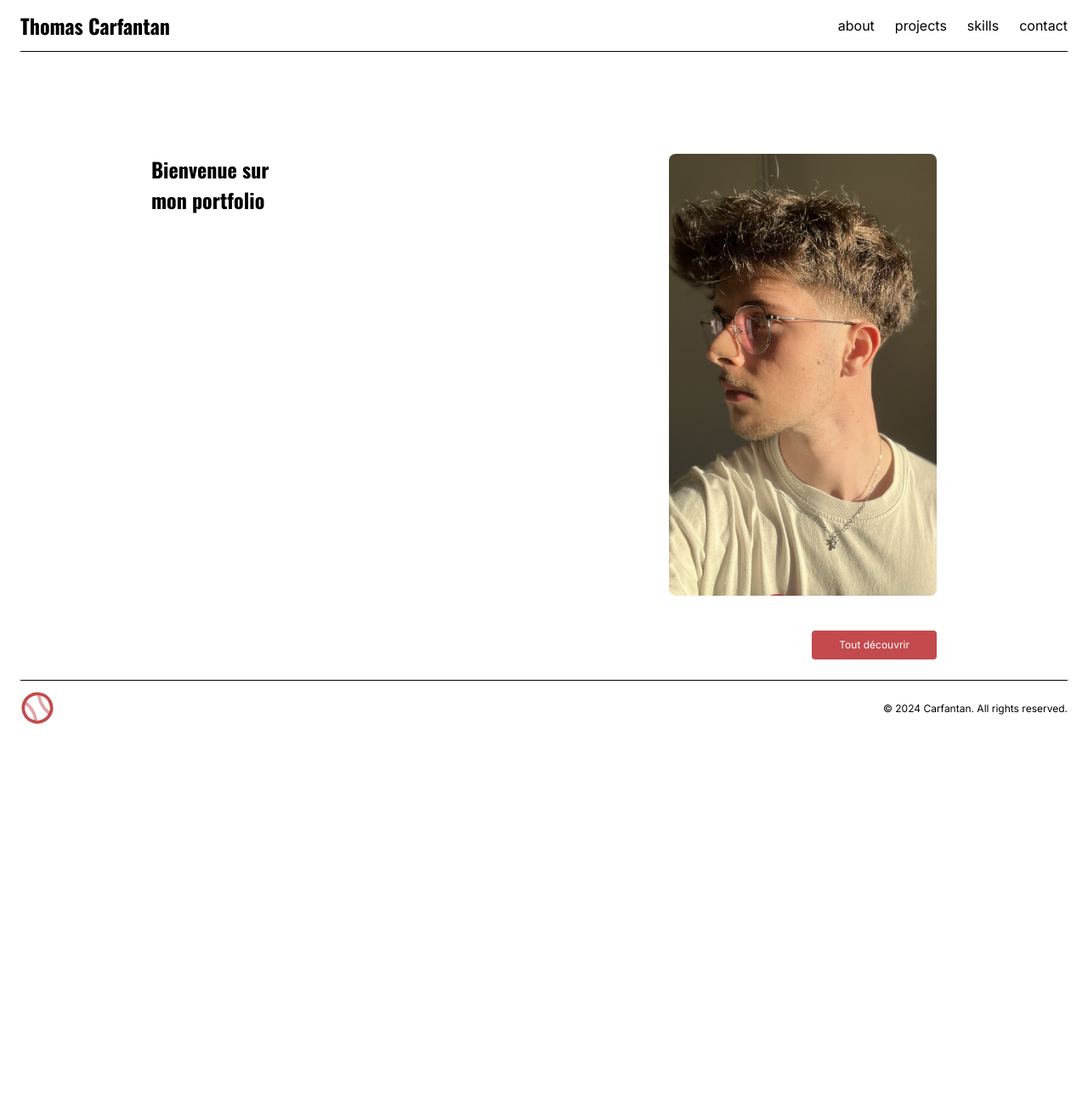
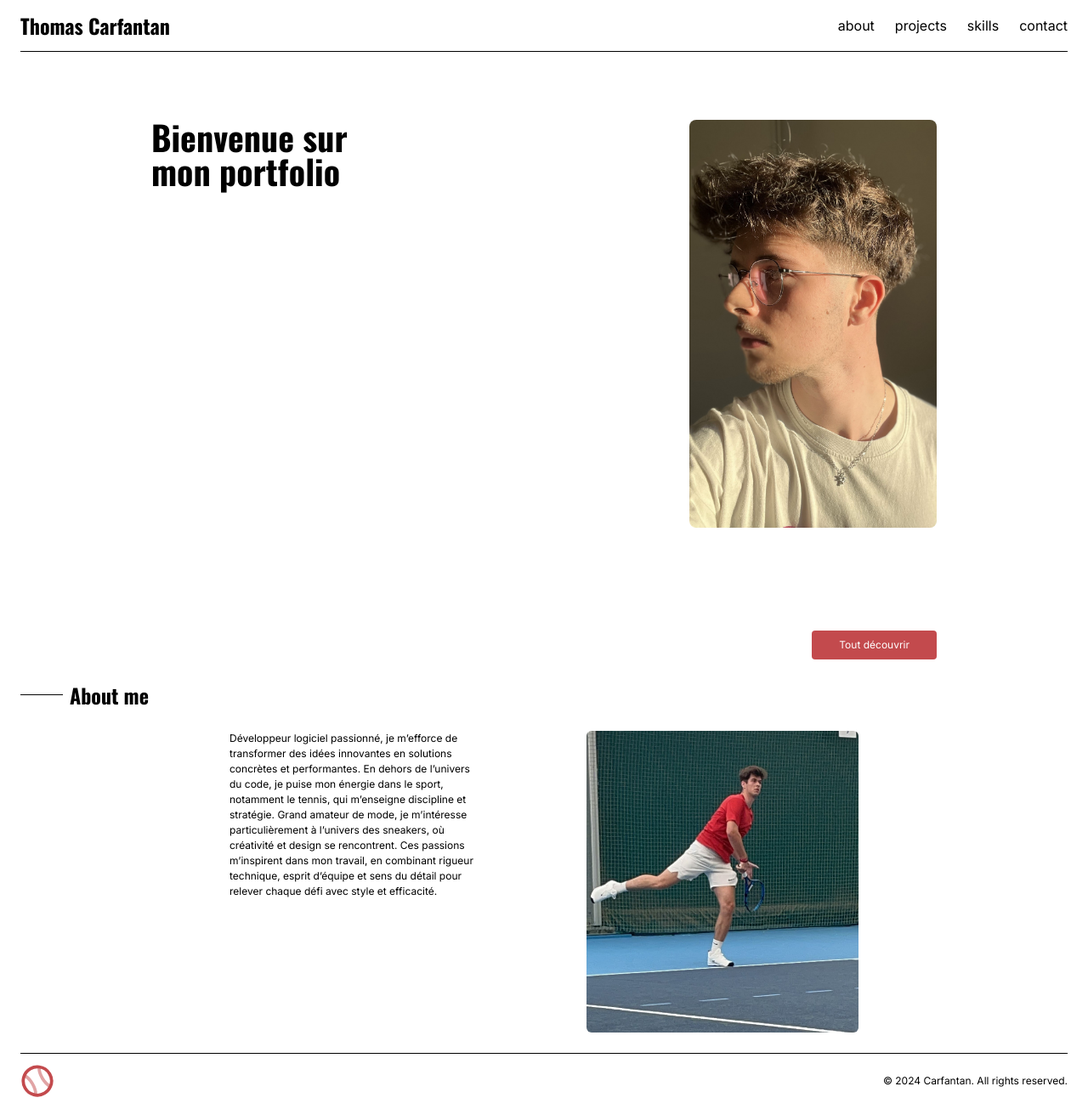
Before and after one commit to SkOor17/portfolio, a React (Vite) app: page / in a window 1280 px wide. Shown: the whole page at 85% size. Before the commit the page ends 866 px from the top, so only its background shows below. Built offline with nearby package versions, Linux system fonts and the light colour scheme.

Commit message:
about me section

```diff
--- /dev/null
+++ b/src/components/AboutMeSection.tsx
@@ -0,0 +1,22 @@
+import TitleSection from "./TitleSection";
+
+export default function AboutMeSection() {
+  return (
+    <div id="about">
+        <TitleSection>About me</TitleSection>
+        <div className="flex w-full justify-center">
+            <div className="flex flex-col py-6 gap-6 w-fit md:flex-row md:justify-center md:gap-[15vh]">
+                <p className="max-w-[300px]">
+                    Développeur logiciel passionné, je m’efforce de transformer des idées innovantes en solutions concrètes et performantes.
+                    En dehors de l’univers du code, je puise mon énergie dans le sport, notamment le tennis, qui m’enseigne discipline et stratégie.
+                    Grand amateur de mode, je m’intéresse particulièrement à l’univers des sneakers, où créativité et design se rencontrent.
+                    Ces passions m’inspirent dans mon travail, en combinant rigueur technique, esprit d’équipe et sens du détail pour relever chaque défi avec style et efficacité.
+                </p>
+                <div className="w-full flex justify-center md:w-fit">
+                    <img className="h-full md:max-h-[calc(65vh)] max-w-[calc(40vh)] rounded-md" src="/assets/Tennis.JPG" alt="" />
+                </div>
+            </div>
+        </div>
+    </div>
+  )
+}
--- a/src/components/HeroSection.tsx
+++ b/src/components/HeroSection.tsx
@@ -2,14 +2,14 @@ import PrimaryBtn from "./PrimaryBtn";
 
 export default function HeroSection() {
   return (
-    <div className="w-full min-h-[calc(100vh-61px)] flex flex-col items-center justify-between">
-      <div className="flex flex-col gap-6 items-center h-full w-full justify-between py-6 md:flex-row md:w-3/4 md:pt-[15vh] md:items-start">
-        <div>
-          <p className="title">Bienvenue sur</p>
-          <p className="title">mon portfolio</p>
+    <div id="hero" className="w-full min-h-[calc(100vh-61px)] flex flex-col items-center justify-between">
+      <div className="flex flex-col gap-6 items-center h-full w-full justify-between py-6 md:flex-row md:w-3/4 md:pt-[10vh] md:items-start">
+        <div className="md:text-6xl">
+          <p className="title md:text-custom-l lg:text-custom-xl">Bienvenue sur</p>
+          <p className="title md:text-custom-l lg:text-custom-xl">mon portfolio</p>
         </div>
         <div className="w-3/4 flex justify-center md:w-fit">
-          <img className="h-full md:max-h-[calc(65vh)] max-w-[calc(40vh)] rounded-lg" src="/assets/heroImg.jpg" alt="" />
+          <img className="h-full md:max-h-[calc(60vh)] max-w-[calc(40vh)] rounded-lg" src="/assets/heroImg.jpg" alt="" />
         </div>
       </div>
       <div className="max-w-[calc(40vh)] w-full md:max-w-none md:w-3/4 pb-6 flex justify-end">
--- a/src/components/NavLinks.tsx
+++ b/src/components/NavLinks.tsx
@@ -1,12 +1,10 @@
-import { Link } from "react-router-dom";
-
 export default function NavLinks({className} : {className?:string}) {
   return (
     <nav className={className + " bg-white flex justify-center gap-6 text-base "}>
-        <Link to="/#about">about</Link>
-        <Link to="/#projects">projects</Link>
-        <Link to="/#skills">skills</Link>
-        <Link to="/#contact">contact</Link>
+        <a href="#about">about</a>
+        <a href="#projects">projects</a>
+        <a href="#skills">skills</a>
+        <a href="#contact">contact</a>
     </nav>
   )
 }
--- /dev/null
+++ b/src/components/TitleSection.tsx
@@ -0,0 +1,24 @@
+export default function TitleSection({children} : {children:string}) {
+  return (
+    <div className="flex gap-2 items-center">
+        <svg
+            width="50"
+            height="2"
+            viewBox="0 0 50 2"
+            fill="none"
+            xmlns="http://www.w3.org/2000/svg"
+        >
+            <line
+                y1="0.55896"
+                x2="50"
+                y2="0.55896"
+                stroke="black"
+            />
+        </svg>
+
+        <div className="title">
+            {children}
+        </div>
+    </div>
+  )
+}
--- a/src/pages/Home.tsx
+++ b/src/pages/Home.tsx
@@ -1,9 +1,11 @@
+import AboutMeSection from "../components/AboutMeSection";
 import HeroSection from "../components/HeroSection";
 
 export default function Home() {
   return (
     <div className="w-full">
         <HeroSection/>
+        <AboutMeSection/>
     </div>
   )
 }
--- a/src/styles/index.css
+++ b/src/styles/index.css
@@ -19,3 +19,9 @@ body {
     font-weight: bold;
     font-size: 24px;
 }
+
+.bigTitle {
+    font-family: 'Oswald', serif;
+    font-weight: bold;
+    font-size: 40px;
+}
--- a/tailwind.config.js
+++ b/tailwind.config.js
@@ -13,6 +13,10 @@ export default {
         primary: 'var(--primary-color)',
         secondary: 'var(--secondary-color)',
       },
+      fontSize: {
+        'custom-l': '2rem',
+        'custom-xl': '2.5rem',
+      },
     },
   },
   plugins: [],
```
Also changed, not shown: public/assets/Tennis.JPG (added).
